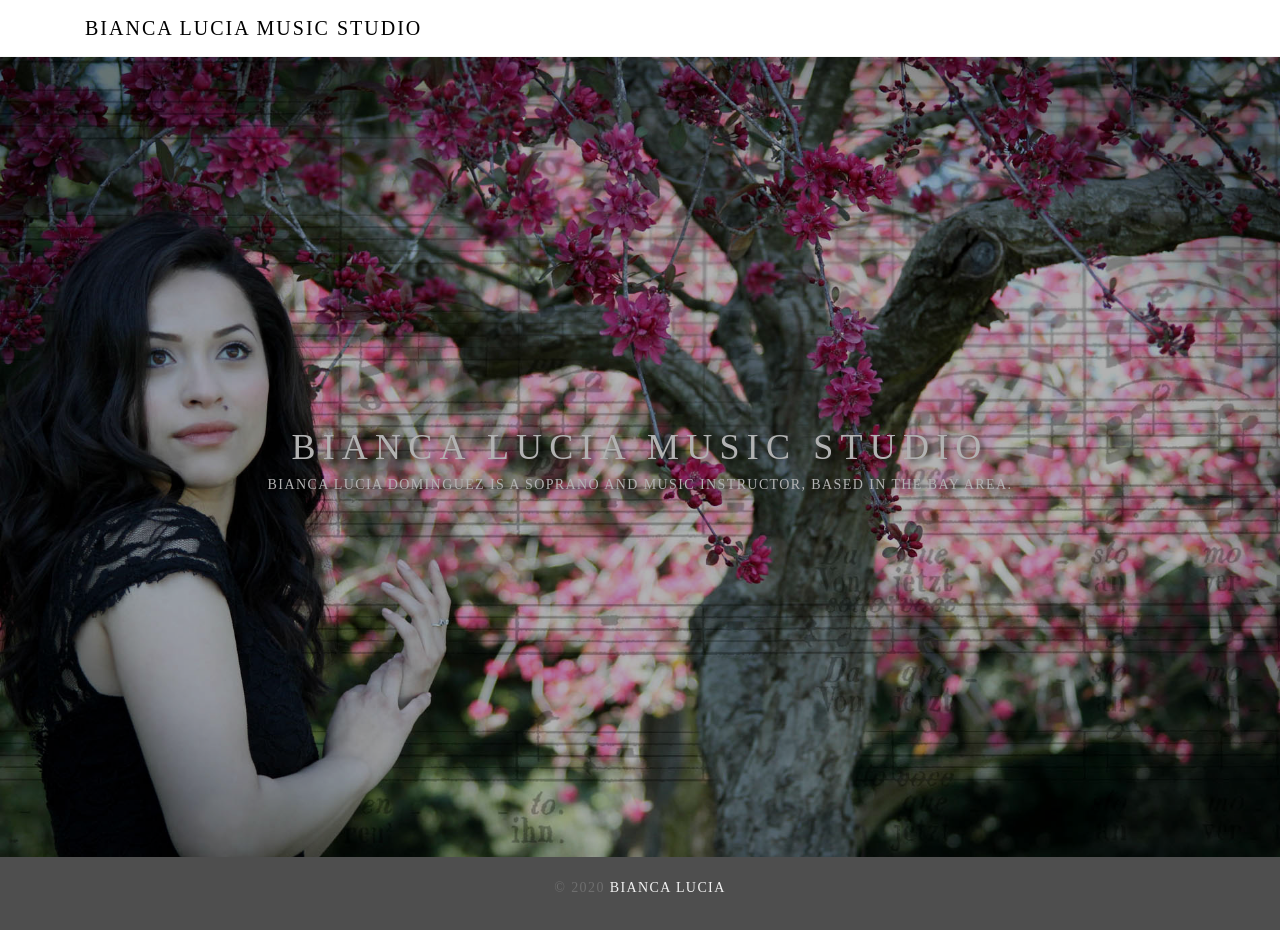
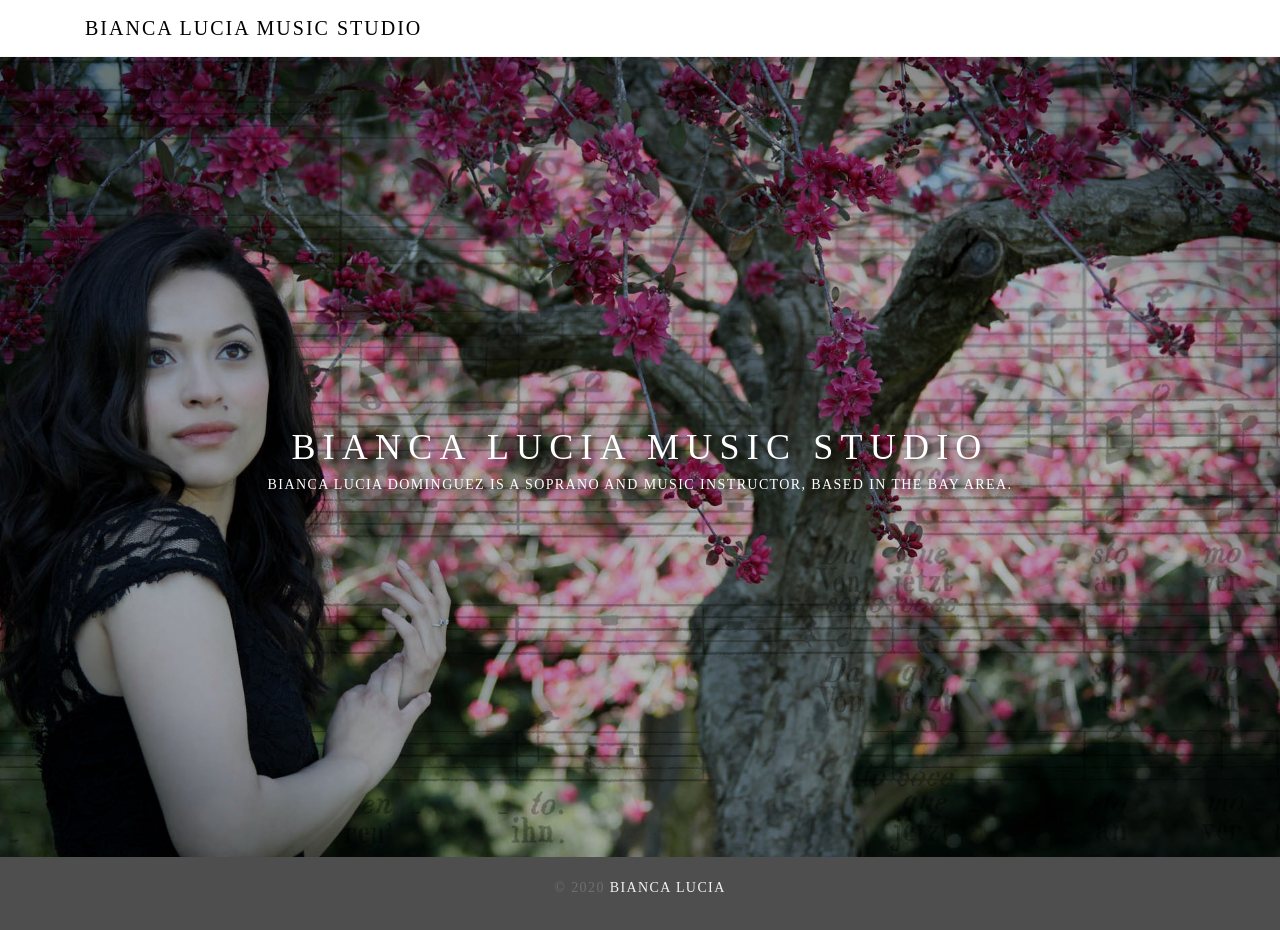
Before and after one commit to brianxautumn/biancaluciamusic, a React (Create React App) app: page / in a window 1280 px wide. Shown: the top 930 px of the page. Built offline with nearby package versions, Linux system fonts and the light colour scheme.

Commit message:
Fix background

```diff
--- a/src/App.css
+++ b/src/App.css
@@ -1599,3 +1599,7 @@ Multi-columns-row
 	.multi-columns-row .col-lg-1:nth-child(12n + 13) { clear: left; }
 
 }
+
+.hs-caption{
+  z-index: 1;
+}
```
